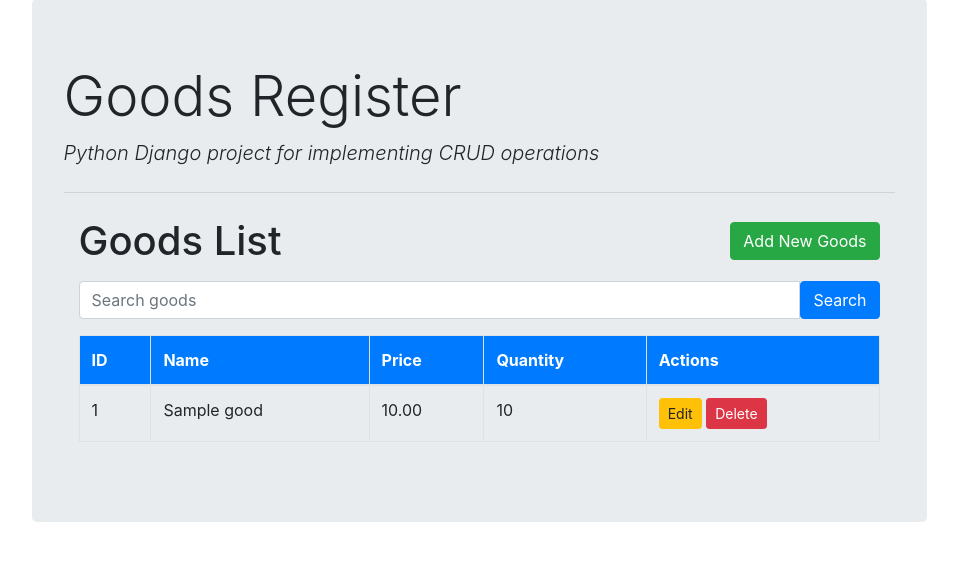
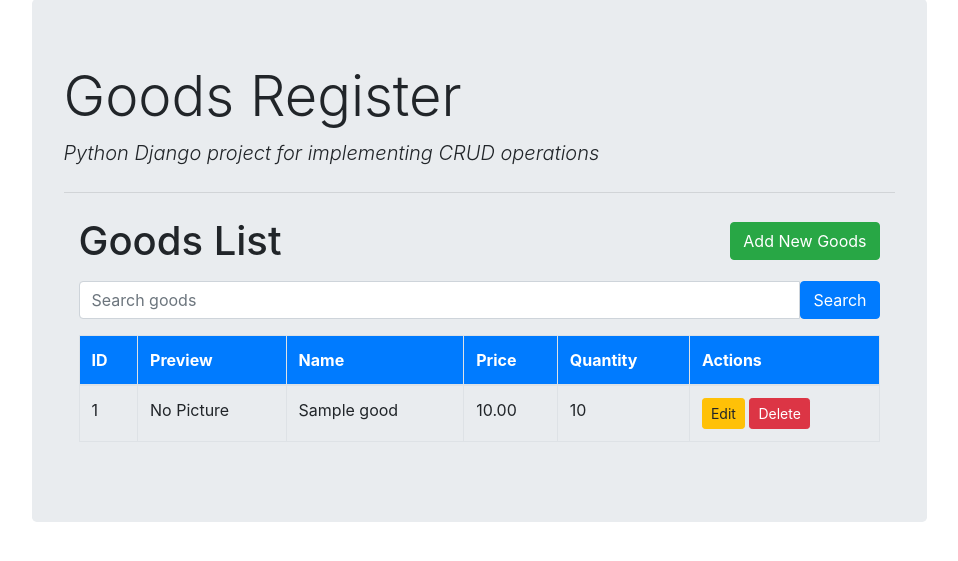
Before and after one commit to almr7li/warehouse, a Django app: page /goods/list/ in a window 1280 px wide. Shown: the part 49-610 px from the top of the page, without its empty margins (161-1119 px from the left). Run offline with Django 4.2, Linux system fonts and the light colour scheme; tables that the repository leaves empty hold one stand-in row (values such as "Sample post").

Commit message:
https://github.com/almr7li/warehouse

```diff
--- a/warehouse_register/models.py
+++ b/warehouse_register/models.py
@@ -10,6 +10,11 @@
     def __str__(self):
         return self.title
 
+class WarehouseItem(models.Model):
+    name = models.CharField(max_length=100)
+    description = models.TextField()
+    picture = models.ImageField(upload_to='warehouse_pictures', default='default.png')  # This will store the image
+
 class ProductCategory(models.Model):
     name = models.CharField(max_length=100)
     description = models.TextField()
--- a/warehouse_register/templates/warehouse_register/goods_form.html
+++ b/warehouse_register/templates/warehouse_register/goods_form.html
@@ -12,6 +12,10 @@
             {{form.quantity|as_crispy_field}}
         </div>
     </div>
+    <div class="form-group">
+        <label for="picture">Picture:</label>
+        <input type="file" class="form-control-file" id="picture" name="picture">
+    </div>
     <button type="submit" class="btn btn-success"><i class="fas fa-database"></i> Submit</button>
 </form>
 {% endblock content %}
--- a/warehouse_register/templates/warehouse_register/goods_list.html
+++ b/warehouse_register/templates/warehouse_register/goods_list.html
@@ -30,6 +30,7 @@
             <thead class="bg-primary text-white">
                 <tr>
                     <th>ID</th>
+                    <th>Preview</th> <!-- New column for preview picture -->
                     <th>Name</th>
                     <th>Price</th>
                     <th>Quantity</th>
@@ -40,6 +41,14 @@
                 {% for goods in goods_list %}
                     <tr>
                         <td>{{ goods.id }}</td>
+                        <td>
+                            {% if goods.picture %}
+                                <img src="{{ goods.picture.url }}" alt="{{ goods.name }}" width="100" height="100">
+                            {% else %}
+                                <!-- Placeholder if no picture available -->
+                                No Picture
+                            {% endif %}
+                        </td>
                         <td>{{ goods.name }}</td>
                         <td>{{ goods.price }}</td>
                         <td>{{ goods.quantity }}</td>
--- a/warehouse_register/urls.py
+++ b/warehouse_register/urls.py
@@ -1,6 +1,7 @@
 from django.urls import path
 from . import views
 from django.contrib.auth.views import LoginView, LogoutView
+
 
 urlpatterns = [
     path('login/', views.CustomLoginView.as_view(), name='login'),
--- a/warehouse_register/views.py
+++ b/warehouse_register/views.py
@@ -25,8 +25,13 @@
             return redirect('goods_list')  # Redirect to the goods list page after adding or updating goods
 
 def goods_list(request):
-    goods_list = Goods.objects.all()
-    return render(request, "warehouse_register/goods_list.html", {'goods_list': goods_list})
+    search_query = request.GET.get('search', '')
+    goods_list = Goods.objects.all().order_by('id')  # Order goods by ID
+    if search_query:
+        goods_list = goods_list.filter(name__icontains=search_query) | \
+                     goods_list.filter(price__icontains=search_query) | \
+                     goods_list.filter(quantity__icontains=search_query)
+    return render(request, "warehouse_register/goods_list.html", {'goods_list': goods_list, 'search_query': search_query})
 
 def goods_delete(request, id):
     # Retrieve the Goods object
```
Also changed, not shown: warehouse_register/migrations/0002_warehouseitem.py (added).
